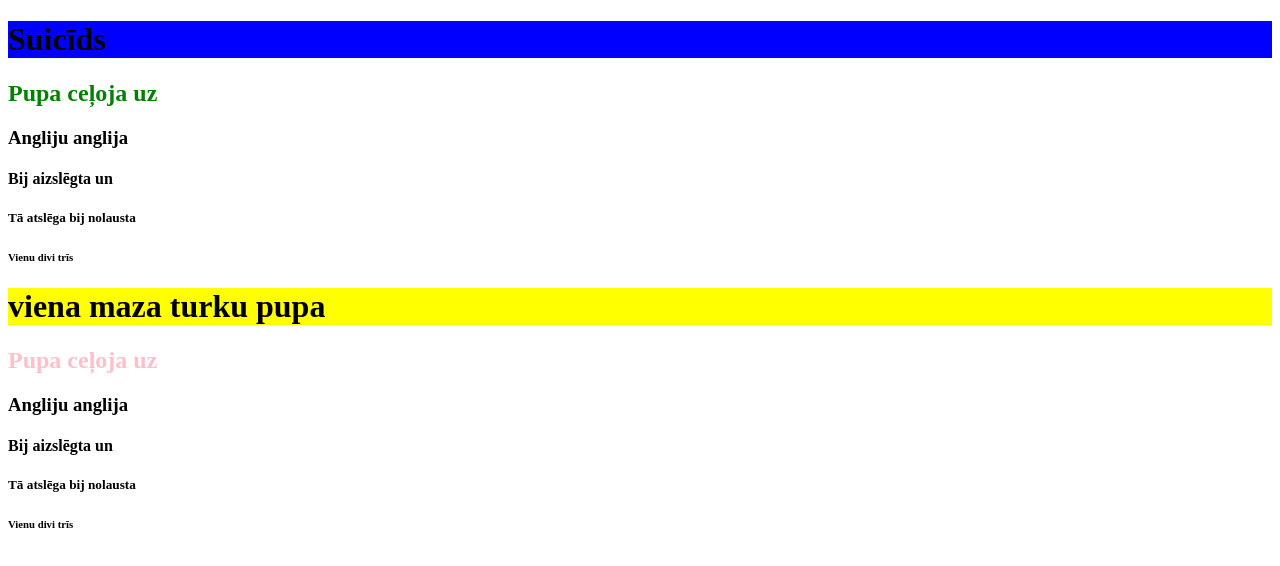
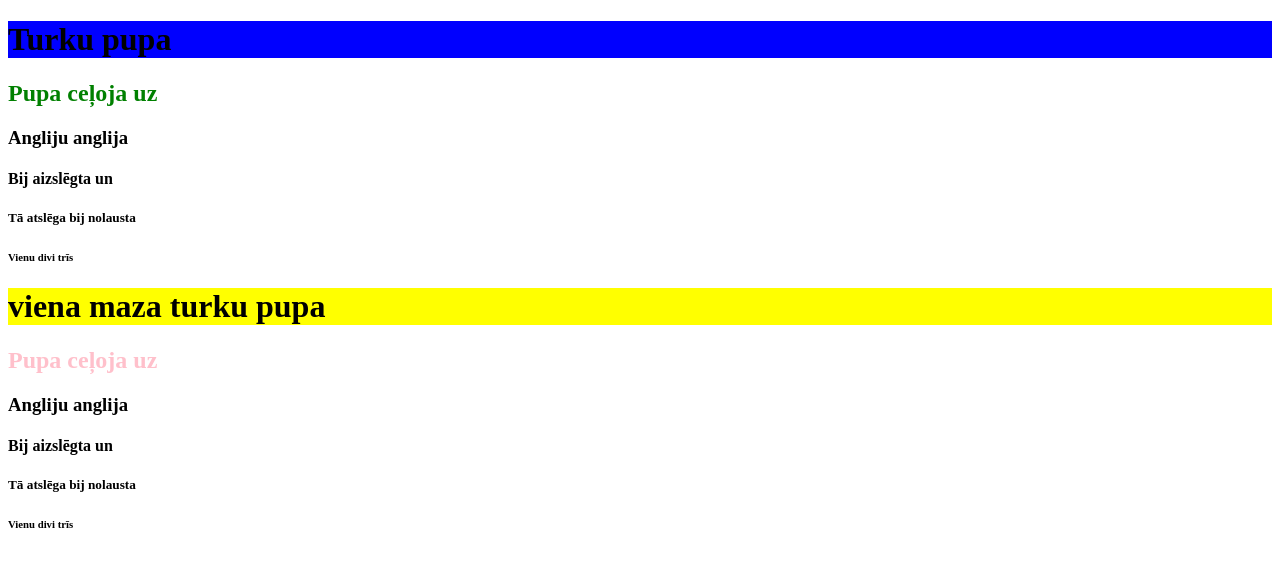
Before and after one commit to Taukuls2007/RT2069, a plain HTML site: page index.html in a window 1280 px wide. Drawn offline with Linux system fonts and the light colour scheme.

Commit message:
Update index.html

```diff
--- a/index.html
+++ b/index.html
@@ -6,7 +6,7 @@
 
 <body>
 
-<h1 style="background-color:blue;">Suicīds</h1>
+<h1 style="background-color:blue;">Turku pupa</h1>
 <h2 style="color:green;">Pupa ceļoja uz</h2>
 <h3>Angliju anglija</h3>
 <h4>Bij aizslēgta un</h4>
```
